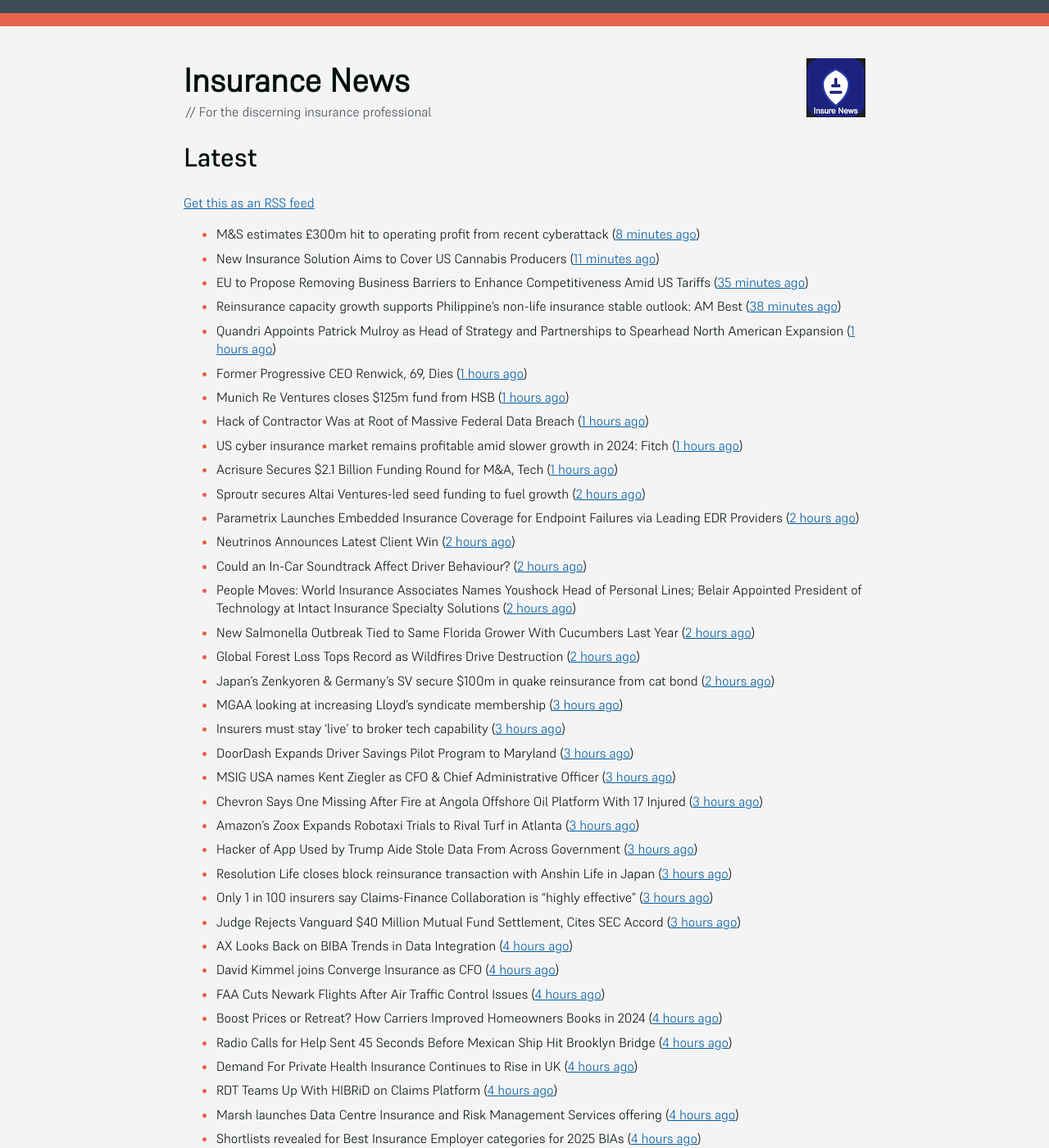
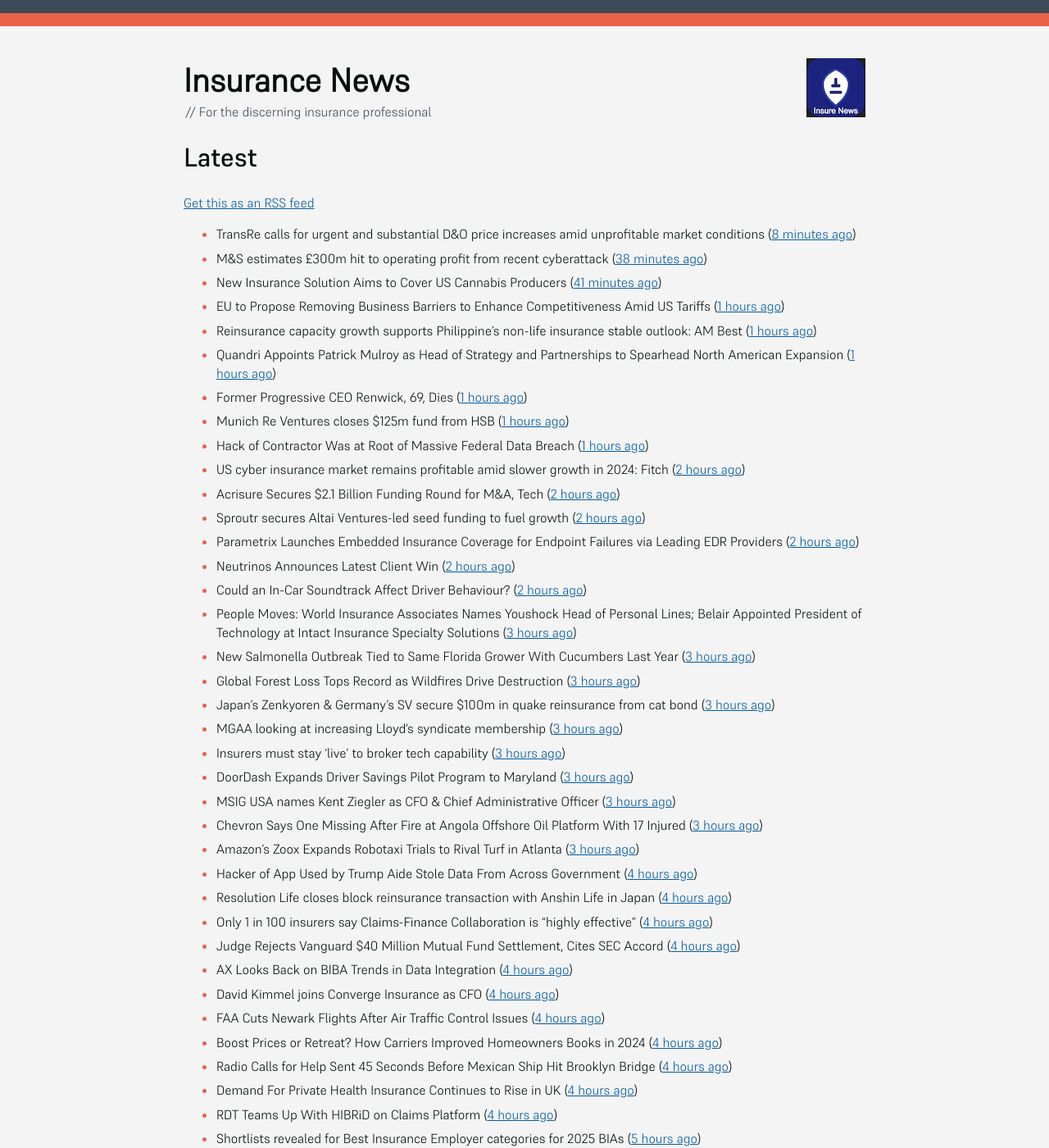
Before and after one commit to mat-0/feeds.thechels.uk, a Jekyll site: the page built from index.md, in a window 1280 px wide and 1400 px high. Shown: the whole window at 82% size. Built offline with Jekyll 4.4.1, drawn with Linux system fonts in a browser that asks for light colours; some of the changed text lies outside the part shown.

Commit message:
New Feed

```diff
--- a/index.md
+++ b/index.md
@@ -8,34 +8,35 @@ description: Latest Updates
 [Get this as an RSS feed](/feed.rss)
 
 <!-- news_marker starts -->
-- M&S estimates £300m hit to operating profit from recent cyberattack ([8 minutes ago](https://www.reinsurancene.ws/ms-estimates-300m-hit-to-operating-profit-from-recent-cyberattack/))
-- New Insurance Solution Aims to Cover US Cannabis Producers ([11 minutes ago](https://insurance-edge.net/2025/05/21/new-insurance-solution-aims-to-cover-us-cannabis-producers/))
-- EU to Propose Removing Business Barriers to Enhance Competitiveness Amid US Tariffs ([35 minutes ago](https://www.insurancejournal.com/news/international/2025/05/21/824643.htm))
-- Reinsurance capacity growth supports Philippine’s non-life insurance stable outlook: AM Best ([38 minutes ago](https://www.reinsurancene.ws/reinsurance-capacity-growth-supports-philippines-non-life-insurance-stable-outlook-am-best/))
+- TransRe calls for urgent and substantial D&O price increases amid unprofitable market conditions ([8 minutes ago](https://www.reinsurancene.ws/transre-calls-for-urgent-and-substantial-do-price-increases-amid-unprofitable-market-conditions/))
+- M&S estimates £300m hit to operating profit from recent cyberattack ([38 minutes ago](https://www.reinsurancene.ws/ms-estimates-300m-hit-to-operating-profit-from-recent-cyberattack/))
+- New Insurance Solution Aims to Cover US Cannabis Producers ([41 minutes ago](https://insurance-edge.net/2025/05/21/new-insurance-solution-aims-to-cover-us-cannabis-producers/))
+- EU to Propose Removing Business Barriers to Enhance Competitiveness Amid US Tariffs ([1 hours ago](https://www.insurancejournal.com/news/international/2025/05/21/824643.htm))
+- Reinsurance capacity growth supports Philippine’s non-life insurance stable outlook: AM Best ([1 hours ago](https://www.reinsurancene.ws/reinsurance-capacity-growth-supports-philippines-non-life-insurance-stable-outlook-am-best/))
 - Quandri Appoints Patrick Mulroy as Head of Strategy and Partnerships to Spearhead North American Expansion ([1 hours ago](https://www.insurtechinsights.com/quandri-appoints-patrick-mulroy-as-head-of-strategy-and-partnerships-to-spearhead-north-american-expansion/))
 - Former Progressive CEO Renwick, 69, Dies ([1 hours ago](https://www.insurancejournal.com/news/national/2025/05/21/824645.htm))
 - Munich Re Ventures closes $125m fund from HSB ([1 hours ago](https://www.reinsurancene.ws/munich-re-ventures-closes-125m-fund-from-hsb/))
 - Hack of Contractor Was at Root of Massive Federal Data Breach ([1 hours ago](https://www.insurancejournal.com/news/national/2025/05/21/824641.htm))
-- US cyber insurance market remains profitable amid slower growth in 2024: Fitch ([1 hours ago](https://www.reinsurancene.ws/us-cyber-insurance-market-remains-profitable-amid-slower-growth-in-2024-fitch/))
-- Acrisure Secures $2.1 Billion Funding Round for M&A, Tech ([1 hours ago](https://www.insurancejournal.com/news/national/2025/05/21/824637.htm))
+- US cyber insurance market remains profitable amid slower growth in 2024: Fitch ([2 hours ago](https://www.reinsurancene.ws/us-cyber-insurance-market-remains-profitable-amid-slower-growth-in-2024-fitch/))
+- Acrisure Secures $2.1 Billion Funding Round for M&A, Tech ([2 hours ago](https://www.insurancejournal.com/news/national/2025/05/21/824637.htm))
 - Sproutr secures Altai Ventures-led seed funding to fuel growth ([2 hours ago](https://www.reinsurancene.ws/sproutr-secures-altai-ventures-led-seed-funding-to-fuel-growth/))
 - Parametrix Launches Embedded Insurance Coverage for Endpoint Failures via Leading EDR Providers ([2 hours ago](https://www.insurtechinsights.com/parametrix-launches-embedded-insurance-coverage-for-endpoint-failures-via-leading-edr-providers/))
 - Neutrinos Announces Latest Client Win ([2 hours ago](https://insurance-edge.net/2025/05/21/neutrinos-announces-latest-client-win/))
 - Could an In-Car Soundtrack Affect Driver Behaviour? ([2 hours ago](https://insurance-edge.net/2025/05/21/could-an-in-car-soundtrack-affect-driver-behaviour/))
-- People Moves: World Insurance Associates Names Youshock Head of Personal Lines; Belair Appointed President of Technology at Intact Insurance Specialty Solutions ([2 hours ago](https://www.insurancejournal.com/news/national/2025/05/21/824508.htm))
-- New Salmonella Outbreak Tied to Same Florida Grower With Cucumbers Last Year ([2 hours ago](https://www.insurancejournal.com/news/southeast/2025/05/21/824621.htm))
-- Global Forest Loss Tops Record as Wildfires Drive Destruction ([2 hours ago](https://www.insurancejournal.com/news/international/2025/05/21/824618.htm))
-- Japan’s Zenkyoren & Germany’s SV secure $100m in quake reinsurance from cat bond ([2 hours ago](https://www.reinsurancene.ws/japans-zenkyoren-germanys-sv-secure-100m-in-quake-reinsurance-from-cat-bond/))
+- People Moves: World Insurance Associates Names Youshock Head of Personal Lines; Belair Appointed President of Technology at Intact Insurance Specialty Solutions ([3 hours ago](https://www.insurancejournal.com/news/national/2025/05/21/824508.htm))
+- New Salmonella Outbreak Tied to Same Florida Grower With Cucumbers Last Year ([3 hours ago](https://www.insurancejournal.com/news/southeast/2025/05/21/824621.htm))
+- Global Forest Loss Tops Record as Wildfires Drive Destruction ([3 hours ago](https://www.insurancejournal.com/news/international/2025/05/21/824618.htm))
+- Japan’s Zenkyoren & Germany’s SV secure $100m in quake reinsurance from cat bond ([3 hours ago](https://www.reinsurancene.ws/japans-zenkyoren-germanys-sv-secure-100m-in-quake-reinsurance-from-cat-bond/))
 - MGAA looking at increasing Lloyd’s syndicate membership ([3 hours ago](https://www.postonline.co.uk/news/7957794/mgaa-looking-at-increasing-lloyd%E2%80%99s-syndicate-membership))
 - Insurers must stay ‘live’ to broker tech capability ([3 hours ago](https://www.postonline.co.uk/broker/7957792/insurers-must-stay-%E2%80%98live%E2%80%99-to-broker-tech-capability))
 - DoorDash Expands Driver Savings Pilot Program to Maryland ([3 hours ago](https://www.insurancejournal.com/news/east/2025/05/21/824599.htm))
 - MSIG USA names Kent Ziegler as CFO & Chief Administrative Officer ([3 hours ago](https://www.reinsurancene.ws/msig-usa-names-kent-ziegler-as-cfo-chief-administrative-officer/))
 - Chevron Says One Missing After Fire at Angola Offshore Oil Platform With 17 Injured ([3 hours ago](https://www.insurancejournal.com/news/international/2025/05/21/824603.htm))
 - Amazon’s Zoox Expands Robotaxi Trials to Rival Turf in Atlanta ([3 hours ago](https://www.insurancejournal.com/news/southeast/2025/05/21/824605.htm))
-- Hacker of App Used by Trump Aide Stole Data From Across Government ([3 hours ago](https://www.insurancejournal.com/news/national/2025/05/21/824594.htm))
-- Resolution Life closes block reinsurance transaction with Anshin Life in Japan ([3 hours ago](https://www.reinsurancene.ws/resolution-life-closes-block-reinsurance-transaction-with-anshin-life-in-japan/))
-- Only 1 in 100 insurers say Claims-Finance Collaboration is “highly effective” ([3 hours ago](https://ifamagazine.com/only-1-in-100-insurers-say-claims-finance-collaboration-is-highly-effective/))
-- Judge Rejects Vanguard $40 Million Mutual Fund Settlement, Cites SEC Accord ([3 hours ago](https://www.insurancejournal.com/news/east/2025/05/21/824595.htm))
+- Hacker of App Used by Trump Aide Stole Data From Across Government ([4 hours ago](https://www.insurancejournal.com/news/national/2025/05/21/824594.htm))
+- Resolution Life closes block reinsurance transaction with Anshin Life in Japan ([4 hours ago](https://www.reinsurancene.ws/resolution-life-closes-block-reinsurance-transaction-with-anshin-life-in-japan/))
+- Only 1 in 100 insurers say Claims-Finance Collaboration is “highly effective” ([4 hours ago](https://ifamagazine.com/only-1-in-100-insurers-say-claims-finance-collaboration-is-highly-effective/))
+- Judge Rejects Vanguard $40 Million Mutual Fund Settlement, Cites SEC Accord ([4 hours ago](https://www.insurancejournal.com/news/east/2025/05/21/824595.htm))
 - AX Looks Back on BIBA Trends in Data Integration ([4 hours ago](https://insurance-edge.net/2025/05/21/ax-looks-back-on-biba-trends-in-data-integration/))
 - David Kimmel joins Converge Insurance as CFO ([4 hours ago](https://www.reinsurancene.ws/david-kimmel-joins-converge-insurance-as-cfo/))
 - FAA Cuts Newark Flights After Air Traffic Control Issues ([4 hours ago](https://www.insurancejournal.com/news/east/2025/05/21/824589.htm))
@@ -43,44 +44,44 @@ description: Latest Updates
 - Radio Calls for Help Sent 45 Seconds Before Mexican Ship Hit Brooklyn Bridge ([4 hours ago](https://www.insurancejournal.com/news/east/2025/05/21/824582.htm))
 - Demand For Private Health Insurance Continues to Rise in UK ([4 hours ago](https://insurance-edge.net/2025/05/21/demand-for-private-health-insurance-continues-to-rise-in-uk/))
 - RDT Teams Up With HIBRiD on Claims Platform ([4 hours ago](https://insurance-edge.net/2025/05/21/rdt-teams-up-with-hibrid-on-claims-platform/))
-- Marsh launches Data Centre Insurance and Risk Management Services offering ([4 hours ago](https://www.reinsurancene.ws/marsh-launches-data-centre-insurance-and-risk-management-services-offering/))
-- Shortlists revealed for Best Insurance Employer categories for 2025 BIAs ([4 hours ago](https://www.postonline.co.uk/broker/7957793/shortlists-revealed-for-best-insurance-employer-categories-for-2025-bias))
+- Shortlists revealed for Best Insurance Employer categories for 2025 BIAs ([5 hours ago](https://www.postonline.co.uk/broker/7957793/shortlists-revealed-for-best-insurance-employer-categories-for-2025-bias))
 - Data, data, data: MGAs play a key role in better market performance ([5 hours ago](https://www.insurancebusinessmag.com/uk/news/columns/data-data-data-mgas-play-a-key-role-in-better-market-performance-536399.aspx))
 - Biba attendee seeks justice after payment fraud ([5 hours ago](https://www.postonline.co.uk/news/7957800/biba-attendee-seeks-justice-after-payment-fraud))
-- 7.6 million adults take out private medical insurance as health crisis drives rapid growth in protection products ([5 hours ago](https://ifamagazine.com/7-6-million-adults-take-out-private-medical-insurance-as-health-crisis-drives-rapid-growth-in-protection-products/))
+- 7.6 million adults take out private medical insurance as health crisis drives rapid growth in protection products ([6 hours ago](https://ifamagazine.com/7-6-million-adults-take-out-private-medical-insurance-as-health-crisis-drives-rapid-growth-in-protection-products/))
 - Acrisure valued at $32bn following Bain Capital-led funding round ([6 hours ago](https://www.postonline.co.uk/broker/7957799/acrisure-valued-at-32bn-following-bain-capital-led-funding-round))
 - Conifer and Skyward Specialty Launch Cannabis Select Insurance Program for Large-Scale Operators ([6 hours ago](https://www.insurtechinsights.com/conifer-and-skyward-specialty-launch-cannabis-select-insurance-program-for-large-scale-operators/))
-- Acrisure Secures $2.1 Billion Funding Led by Bain Capital, Boosts Valuation to $32 Billion ([6 hours ago](https://www.insurtechinsights.com/acrisure-secures-2-1-billion-funding-led-by-bain-capital-boosts-valuation-to-32-billion/))
+- Acrisure Secures $2.1 Billion Funding Led by Bain Capital, Boosts Valuation to $32 Billion ([7 hours ago](https://www.insurtechinsights.com/acrisure-secures-2-1-billion-funding-led-by-bain-capital-boosts-valuation-to-32-billion/))
 - L&G upgrades Group Critical Illness Cover ([7 hours ago](https://ifamagazine.com/lg-upgrades-group-critical-illness-cover/))
 - Cutting through the complexity of protection products ([7 hours ago](https://ifamagazine.com/cutting-through-the-complexity-of-protection-products/))
-- Recent power cuts highlight coverage disparities ([7 hours ago](https://www.postonline.co.uk/commercial/7957791/recent-power-cuts-highlight-coverage-disparities))
+- Recent power cuts highlight coverage disparities ([8 hours ago](https://www.postonline.co.uk/commercial/7957791/recent-power-cuts-highlight-coverage-disparities))
 - Marks & Spencer Says Cyberattack to Cost £300 Million ([8 hours ago](https://www.insurancejournal.com/news/international/2025/05/21/824570.htm))
-- How Aviva is redefining mid-market support ([8 hours ago](https://www.insurancebusinessmag.com/uk/news/breaking-news/how-aviva-is-redefining-midmarket-support-535375.aspx))
+- How Aviva is redefining mid-market support ([9 hours ago](https://www.insurancebusinessmag.com/uk/news/breaking-news/how-aviva-is-redefining-midmarket-support-535375.aspx))
 - Acrisure secures major capital backing to advance fintech strategy ([9 hours ago](https://www.insurancebusinessmag.com/uk/news/breaking-news/acrisure-secures-major-capital-backing-to-advance-fintech-strategy-536392.aspx))
 - Tokio Marine sees net income almost double ([9 hours ago](https://www.insurancebusinessmag.com/uk/news/breaking-news/tokio-marine-sees-net-income-almost-double-536377.aspx))
 - Marks & Spencer projects massive losses after cyberattack ([9 hours ago](https://www.insurancebusinessmag.com/uk/news/cyber/marks-and-spencer-projects-massive-losses-after-cyberattack-536391.aspx))
 - Revealed – Insurance sector failing to adequately cover agriculture ([9 hours ago](https://www.insurancebusinessmag.com/uk/news/breaking-news/revealed--insurance-sector-failing-to-adequately-cover-agriculture-536376.aspx))
-- RSA launches new Forces Family Support Policy ([9 hours ago](https://www.insurancebusinessmag.com/uk/news/breaking-news/rsa-launches-new-forces-family-support-policy-536375.aspx))
-- Mental health now third leading cause of income protection claims – LV= ([9 hours ago](https://www.insurancebusinessmag.com/uk/news/life-insurance/mental-health-now-third-leading-cause-of-income-protection-claims--lv-536390.aspx))
-- Only 7% of businesses adopt parametric flood insurance ([9 hours ago](https://www.postonline.co.uk/news/7957796/only-7-of-businesses-adopt-parametric-flood-insurance))
-- Xceedance gets CII accreditation for catastrophe risk modelling training programme ([9 hours ago](https://www.insurancebusinessmag.com/uk/news/catastrophe/xceedance-gets-cii-accreditation-for-catastrophe-risk-modelling-training-programme-536374.aspx))
+- RSA launches new Forces Family Support Policy ([10 hours ago](https://www.insurancebusinessmag.com/uk/news/breaking-news/rsa-launches-new-forces-family-support-policy-536375.aspx))
+- Mental health now third leading cause of income protection claims – LV= ([10 hours ago](https://www.insurancebusinessmag.com/uk/news/life-insurance/mental-health-now-third-leading-cause-of-income-protection-claims--lv-536390.aspx))
+- Only 7% of businesses adopt parametric flood insurance ([10 hours ago](https://www.postonline.co.uk/news/7957796/only-7-of-businesses-adopt-parametric-flood-insurance))
+- Xceedance gets CII accreditation for catastrophe risk modelling training programme ([10 hours ago](https://www.insurancebusinessmag.com/uk/news/catastrophe/xceedance-gets-cii-accreditation-for-catastrophe-risk-modelling-training-programme-536374.aspx))
 - Thoma Bravo’s Nearmap to Buy Insurance Tech Firm Itel for Over $1.3B ([10 hours ago](https://www.insurancejournal.com/news/national/2025/05/21/824558.htm))
 - Europe’s Farm Sector Loses €28 Billion a Year From Climate Risks ([10 hours ago](https://www.insurancejournal.com/news/international/2025/05/21/824536.htm))
-- World Insurance Adds Two Agencies in South Carolina ([10 hours ago](https://www.insurancejournal.com/news/southeast/2025/05/21/824482.htm))
-- Alphabet’s Waymo Gets California Nod for Robotaxi Expansion in Bay Area ([10 hours ago](https://www.insurancejournal.com/news/west/2025/05/21/824562.htm))
-- Carrying on caravanning – courtesy of insurance ([10 hours ago](https://www.postonline.co.uk/personal/7957724/carrying-on-caravanning-%E2%80%93-courtesy-of-insurance))
-- Could aviation insurance be about to skyrocket? ([10 hours ago](https://www.postonline.co.uk/commercial/7957567/could-aviation-insurance-be-about-to-skyrocket))
-- How insurers should tackle the luxury watch theft crisis ([10 hours ago](https://www.postonline.co.uk/claims/7957407/how-insurers-should-tackle-the-luxury-watch-theft-crisis))
+- World Insurance Adds Two Agencies in South Carolina ([11 hours ago](https://www.insurancejournal.com/news/southeast/2025/05/21/824482.htm))
+- Alphabet’s Waymo Gets California Nod for Robotaxi Expansion in Bay Area ([11 hours ago](https://www.insurancejournal.com/news/west/2025/05/21/824562.htm))
+- Carrying on caravanning – courtesy of insurance ([11 hours ago](https://www.postonline.co.uk/personal/7957724/carrying-on-caravanning-%E2%80%93-courtesy-of-insurance))
+- Could aviation insurance be about to skyrocket? ([11 hours ago](https://www.postonline.co.uk/commercial/7957567/could-aviation-insurance-be-about-to-skyrocket))
+- How insurers should tackle the luxury watch theft crisis ([11 hours ago](https://www.postonline.co.uk/claims/7957407/how-insurers-should-tackle-the-luxury-watch-theft-crisis))
 - Ransomware claims costly but stabilized in 2024, Coalition ([19 hours ago](https://www.dig-in.com/news/ransomware-claims-costly-but-stabilized-in-2024-coalition))
-- MGAs: Turning financial infrastructure into a strategic advantage ([19 hours ago](https://www.dig-in.com/opinion/turning-financial-infrastructure-into-a-strategic-advantage))
-- Insurers must manage governance and bias to comply with AI regulation, experts say ([19 hours ago](https://www.dig-in.com/news/ai-governance-and-bias-become-compliance-issues-for-insurers))
-- Exporters rethink routes after tariff shock – Allianz Trade ([19 hours ago](https://www.insurancebusinessmag.com/uk/news/sme/exporters-rethink-routes-after-tariff-shock--allianz-trade-536347.aspx))
+- MGAs: Turning financial infrastructure into a strategic advantage ([20 hours ago](https://www.dig-in.com/opinion/turning-financial-infrastructure-into-a-strategic-advantage))
+- Insurers must manage governance and bias to comply with AI regulation, experts say ([20 hours ago](https://www.dig-in.com/news/ai-governance-and-bias-become-compliance-issues-for-insurers))
+- FDIC's Hill rethinks deposit insurance assessments ([20 hours ago](https://www.dig-in.com/news/fdics-hill-rethinking-deposit-insurance-fees))
+- Exporters rethink routes after tariff shock – Allianz Trade ([20 hours ago](https://www.insurancebusinessmag.com/uk/news/sme/exporters-rethink-routes-after-tariff-shock--allianz-trade-536347.aspx))
 - Marsh secures navy insurance role ([20 hours ago](https://www.insurancebusinessmag.com/uk/news/marine/marsh-secures-navy-insurance-role-536336.aspx))
-- Senate Will Try to Block California Vehicle Standards to Phase Out Gas-Powered Cars ([21 hours ago](https://www.insurancejournal.com/news/west/2025/05/20/824554.htm))
+- Senate Will Try to Block California Vehicle Standards to Phase Out Gas-Powered Cars ([22 hours ago](https://www.insurancejournal.com/news/west/2025/05/20/824554.htm))
 - Central US Severe Weather Outbreak Caused Billions in Damages, AccuWeather Says ([23 hours ago](https://www.insurancejournal.com/news/midwest/2025/05/20/824523.htm))
 - Ryan Specialty Acquires Irish MGU 360° Underwriting ([23 hours ago](https://www.insurancejournal.com/news/international/2025/05/20/824530.htm))
 - No NOAA Large-Disaster Data to Hurt Insurers’ Grasp of Secondary Perils, Says AM Best ([23 hours ago](https://www.insurancejournal.com/news/national/2025/05/20/824515.htm))
-- Iowa-Based Ice Cream Manufacturer Issues Recall Over Plastic Concerns ([23 hours ago](https://www.insurancejournal.com/news/midwest/2025/05/20/824520.htm))
+- Iowa-Based Ice Cream Manufacturer Issues Recall Over Plastic Concerns ([1 days ago](https://www.insurancejournal.com/news/midwest/2025/05/20/824520.htm))
 - Cytora and Aisix Solutions Partner to Bolster Insurers’ Wildfire Risk Management ([1 days ago](https://www.insurtechinsights.com/cytora-and-aisix-solutions-partner-to-bolster-insurers-wildfire-risk-management/))
 - Nearmap to Acquire Itel in $1.3 Billion Deal, Creating $8 Billion Property Intelligence Powerhouse ([1 days ago](https://www.insurtechinsights.com/nearmap-to-acquire-itel-in-1-3-billion-deal-creating-8-billion-property-intelligence-powerhouse/))
 - Sophos and Capsule Insurance Join Forces to Offer Integrated Cybersecurity and Insurance for UK Businesses ([1 days ago](https://www.insurtechinsights.com/sophos-and-capsule-insurance-join-forces-to-offer-integrated-cybersecurity-and-insurance-for-uk-businesses/))
@@ -125,7 +126,6 @@ description: Latest Updates
 - Basel Committee resists US pressure to downplay climate risk ([5 days ago](https://www.dig-in.com/articles/basel-committee-resists-us-pressure-to-downplay-climate-risk))
 - McLarens aims for net zero by 2050 ([5 days ago](https://www.postonline.co.uk/news/7957770/mclarens-aims-for-net-zero-by-2050))
 - AI will have a greater role to play in claims despite initial hesitancy ([5 days ago](https://www.postonline.co.uk/broker/7957769/ai-will-have-a-greater-role-to-play-in-claims-despite-initial-hesitancy))
-- How insurers can use systemic risk knowledge internally ([5 days ago](https://www.dig-in.com/opinion/how-insurers-can-use-systemic-risk-knowledge-internally))
 - Rosemount Financial Solutions (IFA) announces 4C Platform partnership to support private medical insurance advice ([7 days ago](https://ifamagazine.com/rosemount-financial-solutions-ifa-announces-4c-platform-partnership-to-support-private-medical-insurance-advice/))
 - Seventy-two per cent of new absentees under group income protection policies returned to work during 2024 ([8 days ago](https://ifamagazine.com/seventy-two-per-cent-of-new-absentees-under-group-income-protection-policies-returned-to-work-during-2024/))
 - OneFamily celebrates fifty years of inspiring better futures ([9 days ago](https://ifamagazine.com/onefamily-celebrates-fifty-years-of-inspiring-better-futures/))
```
